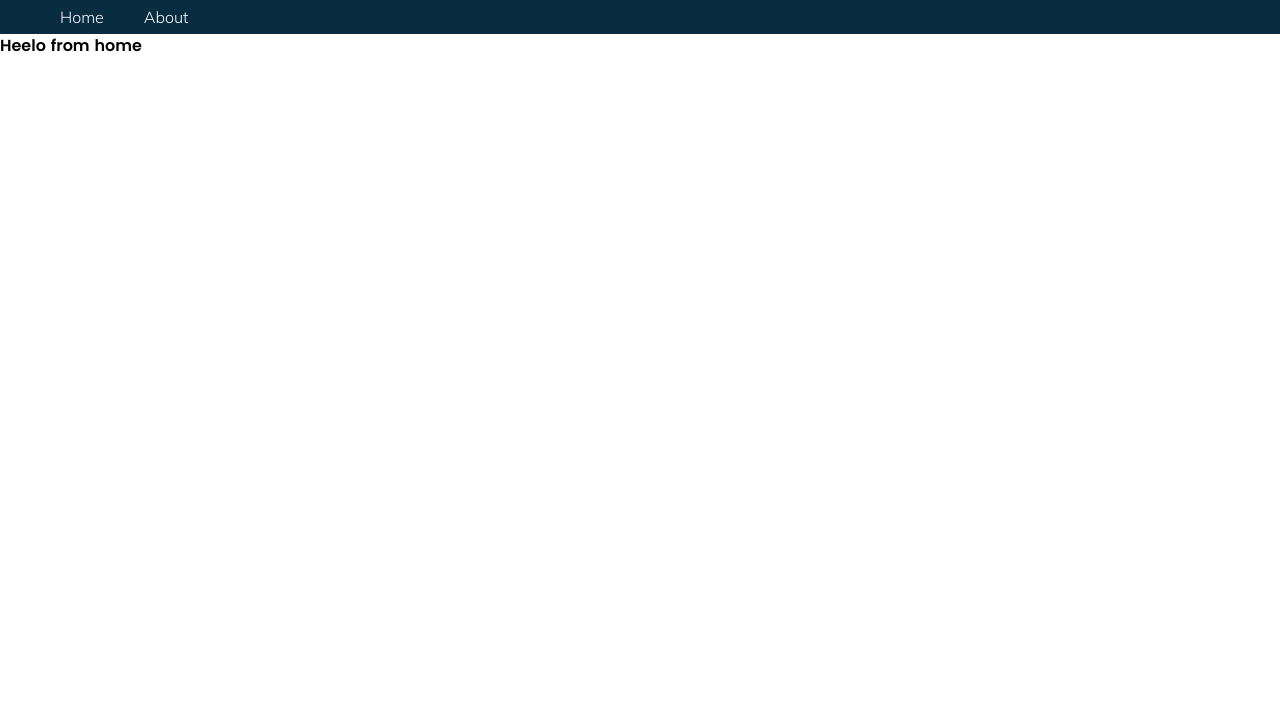
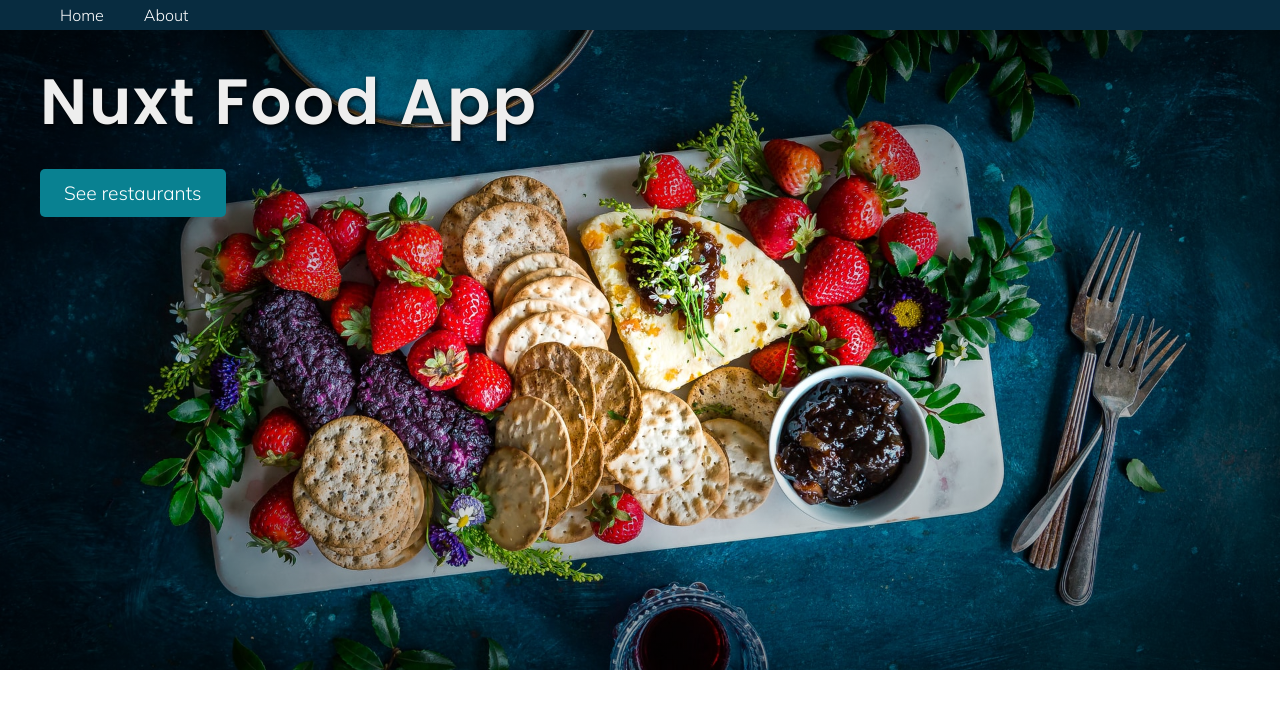
Before and after one commit to Mostakimul/food-app, a Nuxt app: page / in a window 1280 px wide. Shown: the top 708 px of the page. Built offline with nearby package versions, Linux system fonts and the light colour scheme.

Commit message:
Hero added with deleting tailwindcss

```diff
--- /dev/null
+++ b/components/TheHeader.vue
@@ -0,0 +1,38 @@
+<template>
+  <section class="masthead" role="img" aria-label="Image Description">
+    <h1>Nuxt Food App</h1>
+    <button>See restaurants</button>
+  </section>
+</template>
+
+<script>
+export default {}
+</script>
+
+<style lang="scss" scoped>
+.masthead {
+  width: 100%;
+  height: 80vh;
+  padding: 2.5rem;
+  overflow: hidden;
+  background-size: cover !important;
+  background: radial-gradient(
+      ellipse at center,
+      rgba(0, 0, 0, 0) 0%,
+      rgba(0, 0, 0, 0) 20%,
+      rgba(0, 0, 0, 0.65) 100%
+    ),
+    url(~assets/headerimg.jpg) no-repeat center center scroll;
+}
+
+h1 {
+  font-style: normal;
+  font-weight: bold;
+  color: #eee;
+  font-size: 8vmin;
+  letter-spacing: 0.03em;
+  line-height: 1;
+  text-shadow: 1px 2px 4px rgba(0, 0, 0, 0.8);
+  margin-bottom: 35px;
+}
+</style>
--- a/nuxt.config.js
+++ b/nuxt.config.js
@@ -34,7 +34,7 @@
   // Modules for dev and build (recommended): https://go.nuxtjs.dev/config-modules
   buildModules: [
     // https://go.nuxtjs.dev/tailwindcss
-    '@nuxtjs/tailwindcss',
+    // '@nuxtjs/tailwindcss',
   ],
 
   // Modules: https://go.nuxtjs.dev/config-modules
--- a/package.json
+++ b/package.json
@@ -14,7 +14,6 @@
     "nuxt": "^2.15.3"
   },
   "devDependencies": {
-    "@nuxtjs/tailwindcss": "^4.0.1",
     "eslint-config-prettier": "^8.1.0",
     "eslint-plugin-prettier": "^3.3.1",
     "fibers": "^5.0.0",
--- a/pages/index.vue
+++ b/pages/index.vue
@@ -1,11 +1,17 @@
 <template>
   <main class="container">
-    <h2>Heelo from home</h2>
+    <TheHeader />
   </main>
 </template>
 
 <script>
-export default {}
+import TheHeader from '@/components/TheHeader.vue'
+
+export default {
+  components: {
+    TheHeader,
+  },
+}
 </script>
 
 <style>
```
